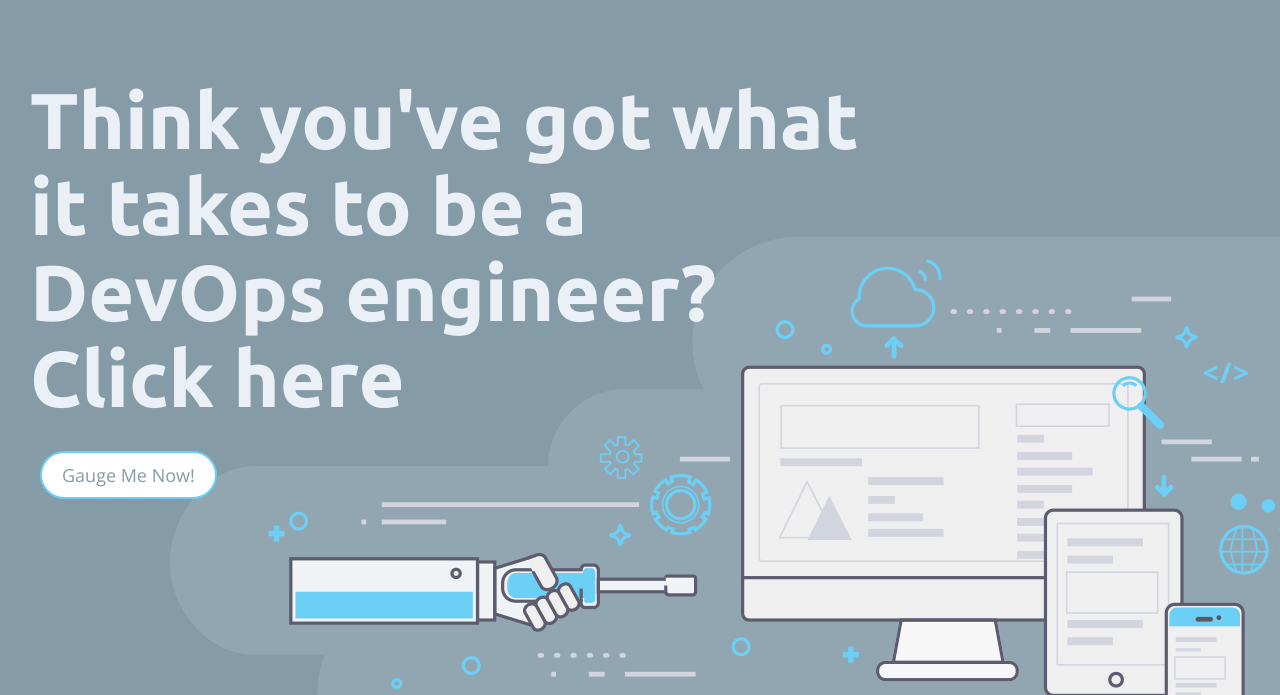
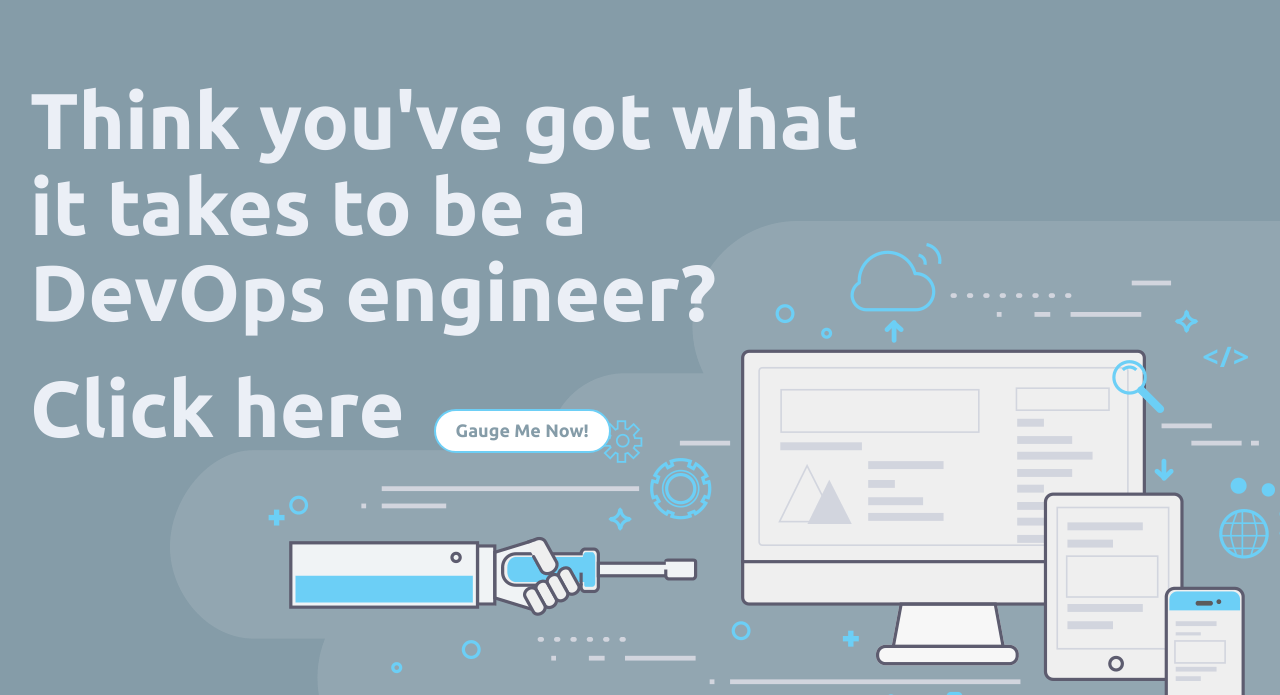
Before and after one commit to recruit2class/gauge-site, a website: page event-test.html in a window 1280 px wide. Shown: the part 105-800 px from the top of the page. Drawn offline with nearby package versions, Linux system fonts and the light colour scheme.

Commit message:
update styles

```diff
--- a/event-test.html
+++ b/event-test.html
@@ -69,8 +69,10 @@
 
     <main>
       <section class="hero">
-        <h1 class="hero__title">Think you've got what it takes to be a DevOps engineer? Click here</h1><a class="nav__link button" href="http://gaugepro.net/events/fxznaiswijns3jtj30ll/register">Gauge Me Now!</a>
-
+        <h1 class="hero__title">Think you've got what it takes to be a DevOps engineer?</h1>
+        <p class="hero__title">Click here
+        <a class="nav__link button" href="http://gaugepro.net/events/fxznaiswijns3jtj30ll/register">Gauge Me Now!</a>
+        </p>
       </section>
 
       <section id="local_features" class="features">
```
